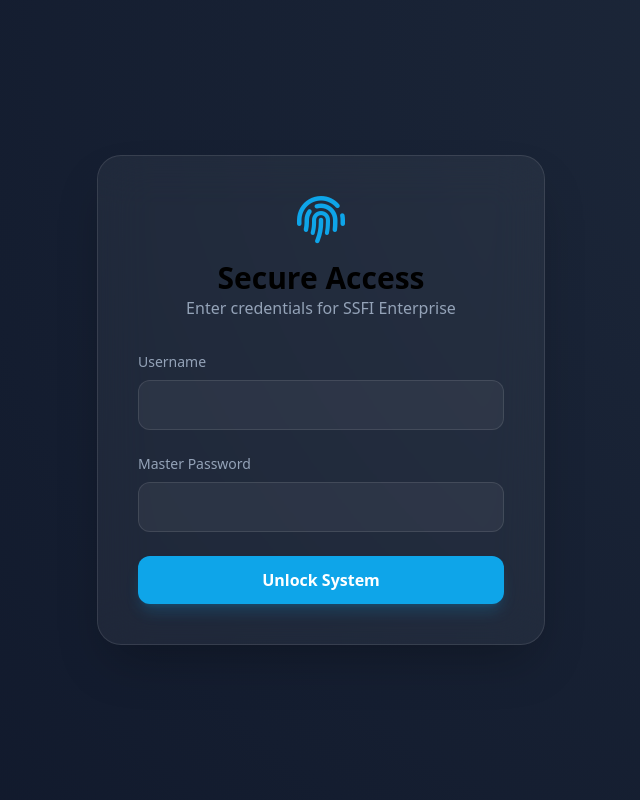
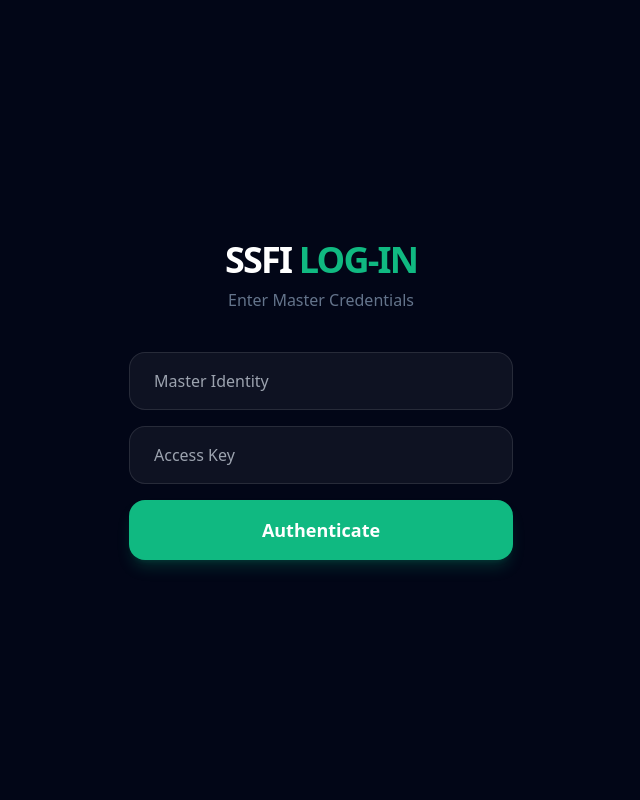
Before and after one commit to ankit18006/Smart-Secure-File-Intelligence-System--SSFI-, a Flask app: page / in a window 1280 px wide. Shown: the whole page, without its empty margins (319-959 px from the left). Run offline with Flask 3, Linux system fonts and the light colour scheme; some libraries are stand-ins or nearby versions.

Commit message:
Update login.html

```diff
--- a/templates/login.html
+++ b/templates/login.html
@@ -1,30 +1,22 @@
 <!DOCTYPE html>
 <html lang="en">
 <head>
+    <meta charset="UTF-8">
+    <title>Login | SSFI Enterprise</title>
     <script src="https://cdn.tailwindcss.com"></script>
-    <link rel="stylesheet" href="https://cdnjs.cloudflare.com/ajax/libs/font-awesome/6.4.0/css/all.min.css">
-    <style>
-        body { background: radial-gradient(circle at top right, #1e293b, #0f172a); }
-    </style>
 </head>
-<body class="h-screen flex items-center justify-center">
-    <div class="bg-white/5 backdrop-blur-xl p-10 rounded-3xl border border-white/10 shadow-2xl w-full max-w-md">
-        <div class="text-center mb-8">
-            <i class="fas fa-fingerprint text-5xl text-sky-500 mb-4"></i>
-            <h2 class="text-3xl font-bold">Secure Access</h2>
-            <p class="text-slate-400">Enter credentials for SSFI Enterprise</p>
+<body class="bg-[#020617] h-screen flex items-center justify-center">
+    <div class="w-full max-w-md p-8">
+        <div class="text-center mb-10">
+            <h1 class="text-4xl font-black text-white tracking-tighter">SSFI <span class="text-emerald-500">LOG-IN</span></h1>
+            <p class="text-slate-500 mt-2">Enter Master Credentials</p>
         </div>
-        <form action="/login" method="POST" class="space-y-6">
-            <div>
-                <label class="block text-sm mb-2 text-slate-400">Username</label>
-                <input type="text" name="username" class="w-full bg-white/5 border border-white/10 rounded-xl px-4 py-3 focus:outline-none focus:border-sky-500 transition">
-            </div>
-            <div>
-                <label class="block text-sm mb-2 text-slate-400">Master Password</label>
-                <input type="password" name="password" class="w-full bg-white/5 border border-white/10 rounded-xl px-4 py-3 focus:outline-none focus:border-sky-500 transition">
-            </div>
-            <button type="submit" class="w-full bg-sky-500 hover:bg-sky-600 text-white font-bold py-3 rounded-xl transition shadow-lg shadow-sky-500/20">
-                Unlock System
+
+        <form action="/login" method="POST" class="space-y-4">
+            <input type="text" name="username" placeholder="Master Identity" class="w-full bg-white/5 border border-white/10 rounded-2xl px-6 py-4 text-white outline-none focus:border-emerald-500 transition">
+            <input type="password" name="password" placeholder="Access Key" class="w-full bg-white/5 border border-white/10 rounded-2xl px-6 py-4 text-white outline-none focus:border-emerald-500 transition">
+            <button type="submit" class="w-full bg-emerald-500 hover:bg-emerald-600 py-4 rounded-2xl text-white font-bold text-lg shadow-lg shadow-emerald-500/20 transition-all">
+                Authenticate
             </button>
         </form>
     </div>
```
